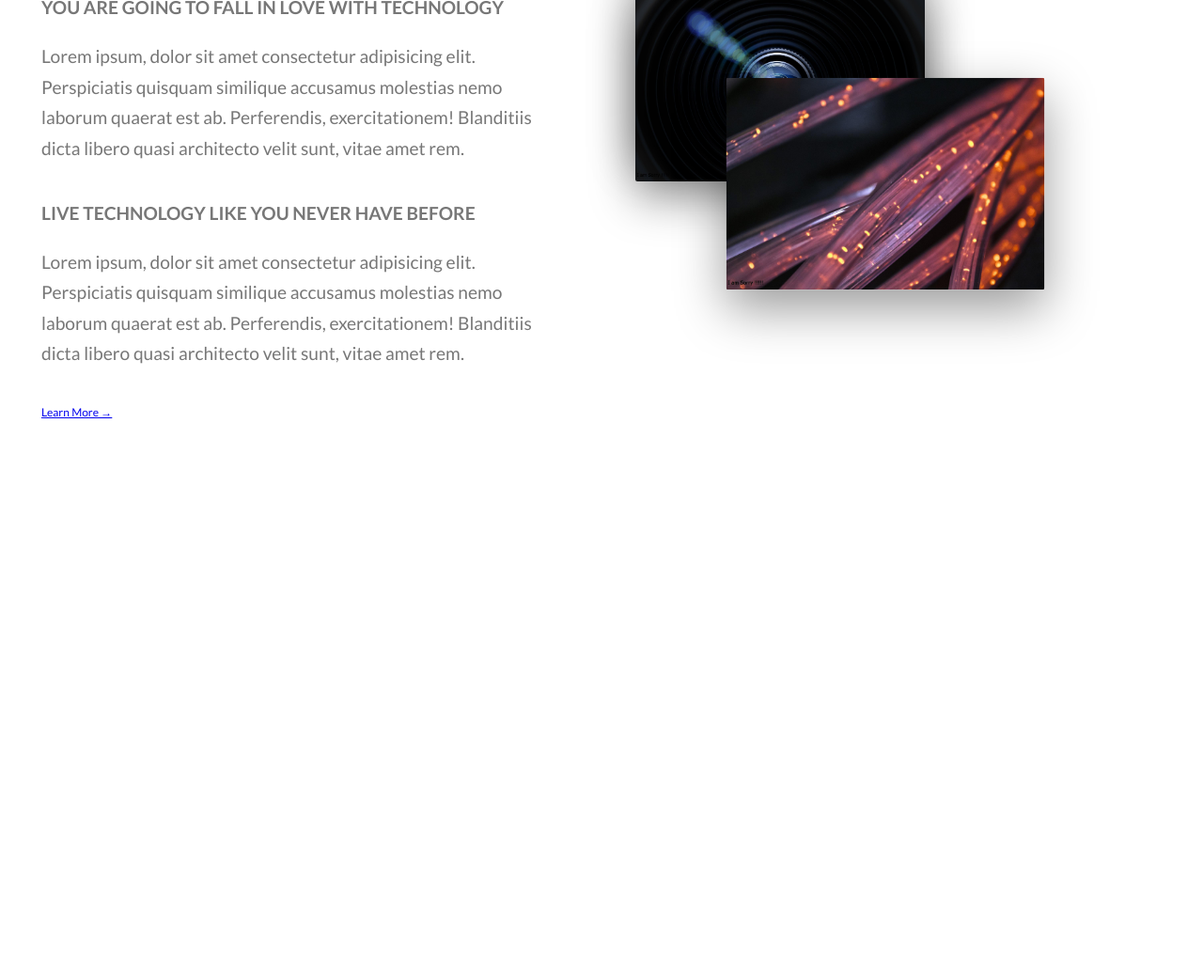
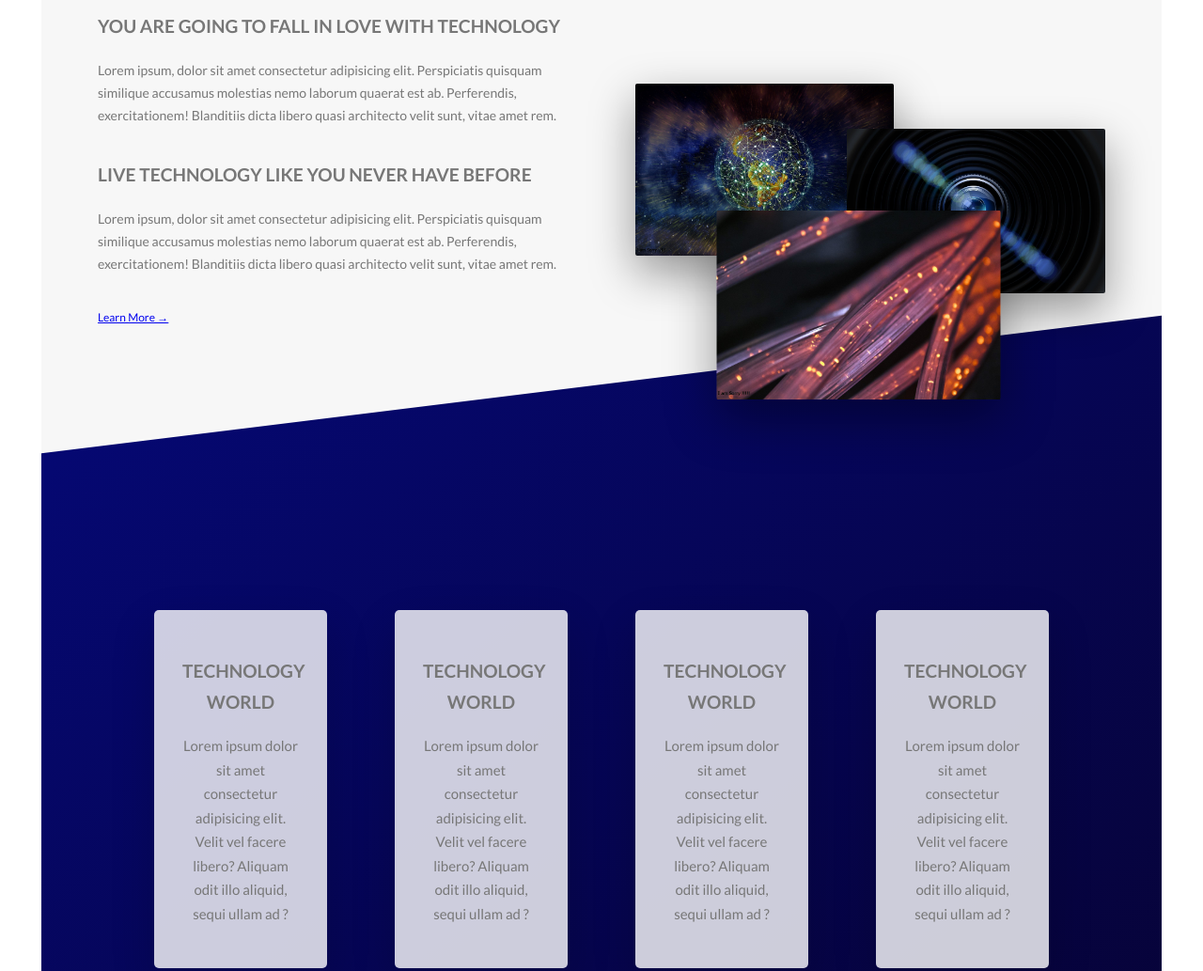
Before and after one commit to Holardeeps/Technology, a website: page index.html in a window 1280 px wide. Shown: the part 1068-2101 px from the top of the page at 94% size. Before the commit the page ends 1561 px from the top, so only its background shows below. Drawn offline with Linux system fonts and the light colour scheme.

Commit message:
progress

```diff
--- a/index.html
+++ b/index.html
@@ -108,6 +108,43 @@
                 </div>
             </div>
         </section>
+
+        <!-- =====================Section feature============== -->
+
+        <section class="section-features">
+
+            <div class="row">
+                <div class="col-1-of-4">
+                    <div class="feature-box">
+                        <i class="feature-box__icon icon-basic-world"></i>
+                            <h3 class="heading-tertiary  u-margin-bottom-small">Technology World</h3>
+                            <p class="feature-box__text">Lorem ipsum dolor sit amet consectetur adipisicing elit. Velit vel facere libero? Aliquam odit illo aliquid, sequi ullam ad ?</p>
+                    </div>
+                </div>
+                <div class="col-1-of-4">
+                    <div class="feature-box">
+                        <i class="feature-box__icon icon-basic-compass"></i>
+                            <h3 class="heading-tertiary  u-margin-bottom-small">Technology World</h3>
+                            <p class="feature-box__text">Lorem ipsum dolor sit amet consectetur adipisicing elit. Velit vel facere libero? Aliquam odit illo aliquid, sequi ullam ad ?</p>
+                    </div>
+                </div>
+                <div class="col-1-of-4">
+                    <div class="feature-box">
+                        <i class="feature-box__icon icon-basic-map"></i>
+                            <h3 class="heading-tertiary  u-margin-bottom-small">Technology World</h3>
+                            <p class="feature-box__text">Lorem ipsum dolor sit amet consectetur adipisicing elit. Velit vel facere libero? Aliquam odit illo aliquid, sequi ullam ad ?</p>
+                    </div>
+                </div>
+                <div class="col-1-of-4">
+                    <div class="feature-box">
+                        <i class="feature-box__icon icon-basic-heart"></i>
+                            <h3 class="heading-tertiary  u-margin-bottom-small">Technology World</h3>
+                            <p class="feature-box__text">Lorem ipsum dolor sit amet consectetur adipisicing elit. Velit vel facere libero? Aliquam odit illo aliquid, sequi ullam ad ?</p>
+                    </div>
+                </div>
+            </div>
+
+        </section>
     </main>
 
 </body>
--- a/scss/base/_typography.scss
+++ b/scss/base/_typography.scss
@@ -76,7 +76,7 @@ body {
 }
 
 .paragraph{
-    font-size: $default-font-size;
+    font-size: 14px;
 
     &:not(:last-child){
         margin-bottom: 3rem;
--- a/scss/components/_composition.scss
+++ b/scss/components/_composition.scss
@@ -4,6 +4,7 @@
     position: relative;
 
     &__photo{
+        margin-top: 10rem;
         width: 55%;
         box-shadow: 0 1.5rem 4rem rgba($color-black, .4);
         border-radius: 2px;
@@ -16,6 +17,7 @@
             float: left;
             position: relative;
             width: 33.333333%;
+            margin-top: 2rem;
             box-shadow: 0 1.5rem 3rem rgba($color-black, .2);
         }
 
@@ -30,7 +32,7 @@
         }
 
         &--p2{
-            left: 0;
+            right: 0;
             top: 2rem;
 
             @include respond(tab-port){
@@ -54,8 +56,13 @@
 
         &:hover{
             outline: .5rem solid $color-primary;
-            transform: scale(1.05) translateY(-.5rem);
+            transform: scale(1.05) translateY(.5rem);
+            box-shadow: 0 2.5rem 4rem rgba($color-black, .5);
+            z-index: 20;
         }
+    }
 
+    &:hover &__photo:not(:hover){
+        transform: scale(.95);
     }
 }
--- a/scss/components/_feature-box.scss
+++ b/scss/components/_feature-box.scss
@@ -0,0 +1,34 @@
+
+.feature-box {
+    background-color: rgba($color-white, .8);
+    font-size: 1.5rem;
+    padding: 2.5rem;
+    text-align: center;
+    border-radius: 5px;
+    box-shadow: 0 1.5rem 4rem rgba($color-black, .15);
+    transition: transform .3s;
+
+    @include respond(tab-port){
+        padding: 2rem;
+    }
+
+    &_-icon{
+        font-size: 6rem;
+        margin-bottom: .5rem;
+        display: inline-block;
+        background-image: linear-gradient(to right, $color-primary-light, $color-primary-dark);
+        color: transparent;
+
+        @include respond(tab-port){
+            margin-bottom: 0;
+        }
+    }
+
+    &__text{
+        font-size: 15px;
+    }
+
+    &:hover{
+        transform: translateY(-1.5rem) scale(1.03);
+    }
+}
--- a/scss/pages/_home.scss
+++ b/scss/pages/_home.scss
@@ -0,0 +1,27 @@
+
+
+.section-about {
+    background-color: $color-gray-light-1;
+    padding: 15rem 5rem;
+    margin-top: -20vh;
+
+    @include respond(tab-port){
+        padding: 20rem 0;
+    }
+}
+
+.section-features{
+    padding: 20rem 10rem;
+    background-image: linear-gradient(to right bottom, rgba($color-primary-light,1), rgba($color-primary-dark, 1));
+    background-size: cover;
+    transform: skewY(-7deg);
+    margin-top: -10rem;
+
+    & > * {
+        transform: skewY(7deg);
+    }
+
+    @include respond(tab-port){
+        padding: 10rem 0;
+    }
+}
```
Also changed, not shown: css/main.css, 1 other file.
